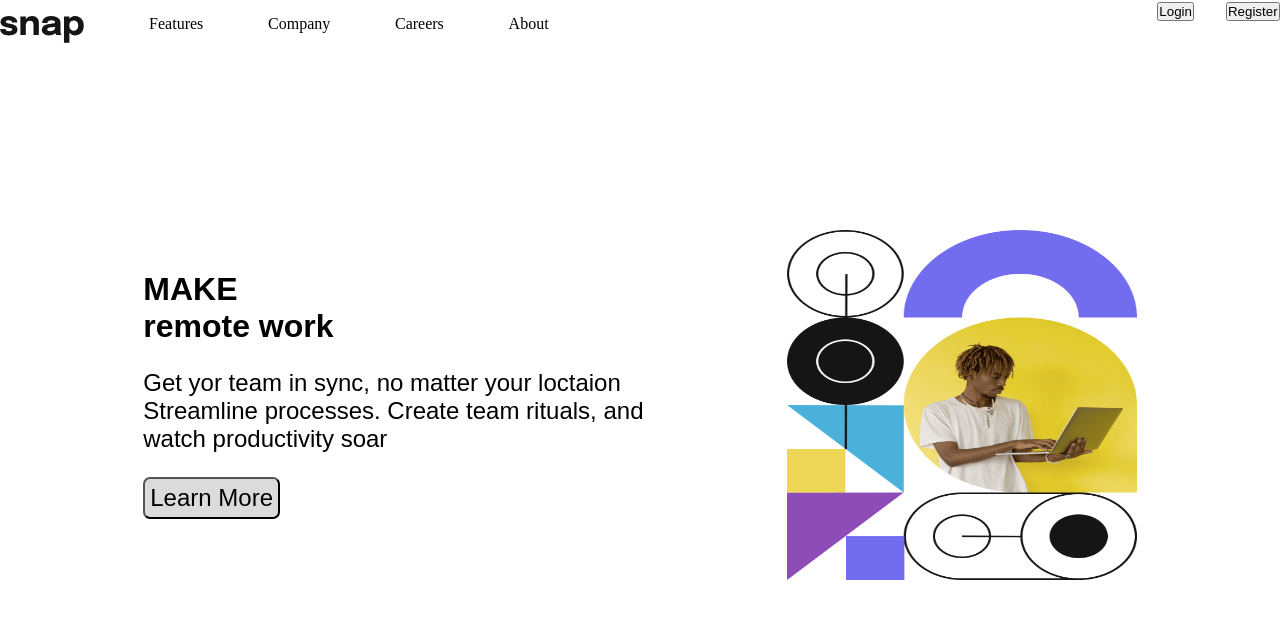
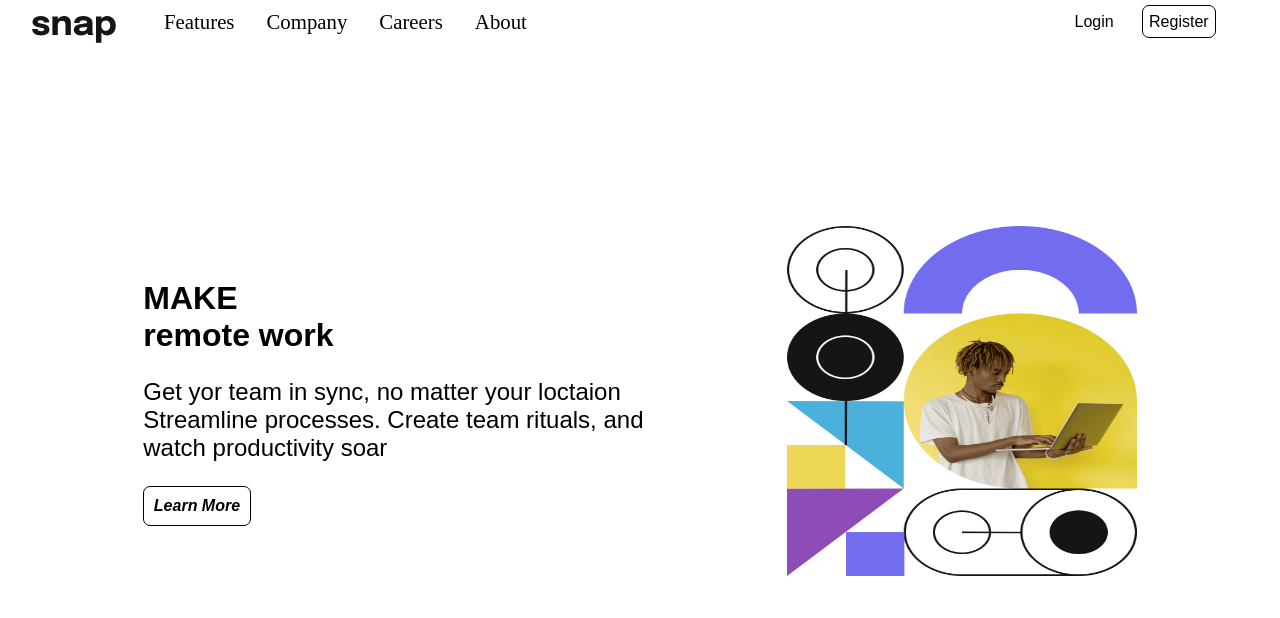
Before and after one commit to kemboi590/Dropdown-Navigation-Website, a plain HTML site: page index.html in a window 1280 px wide. Drawn offline with Linux system fonts and the light colour scheme.

Commit message:
changes made to make the code cleaner

```diff
--- a/index.html
+++ b/index.html
@@ -9,15 +9,16 @@
 </head>
 <body>
     <div class="mywebpage">
+      <!-- my navabr -->
         <div class="mynavbar">
             <nav>
                 <ul>
-                  <li>
+
                   <img src="images/logo.svg" alt="logo" class="image-logo">
-                  </li>
 
+                  <!-- first dropdown -->
                   <li class="dropdown">
-                    <a href="#" class="dropbtn">Features</a>
+                  <a href="#">Features</a>
                     <div class="dropdown-content">
                        <a href="#">To do list</a>
                       <a href="#">Calender </a>
@@ -25,8 +26,9 @@
                     </div>
                   </li>
 
+                   <!-- second dropdown -->
                   <li class="dropdown">
-                    <a href="#" class="dropbtn">Company</a>
+                     <a href="#">Company</a>
                          <div class="dropdown-content">
                            <a href="#">History</a>
                             <a href="#">Our Team</a>
@@ -34,25 +36,27 @@
                         </div>
                   </li>
 
-
                   <li>
-                    <a href="">Careers</a>
+                    <a href="#">Careers</a>
                   </li>
 
                   <li>
-                    <a href="">About</a>
+                    <a href="#">About</a>
                   </li>
 
+                  <!-- nav butons -->
                   <div class="nav-buttons">
                     <button class="btn1">Login</button>
-                    <button>Register</button>
+                    <button class="btn2">Register</button>
                   </div>
 
                 </ul>
               </nav>
 
         </div>
+        <!-- End of Navbar -->
 
+        <!-- My home page -->
         <div class="homepage">
             <div class="decription">
 
@@ -73,6 +77,7 @@
             </div>
 
         </div>
+        <!-- End of Home page -->
     </div>
 </body>
 </html>
--- a/styles.css
+++ b/styles.css
@@ -1,3 +1,4 @@
+/* universal styling */
 *{
     margin: 0;
     padding: 0;
@@ -5,81 +6,72 @@
     text-decoration: none;
 }
 
-
+/* navbar styles */
 .image-logo{
     margin-top: 1rem;
     margin-right: 2rem;
+    margin-left: 2rem;
 }
 
 nav ul {
     display: flex;
-    justify-content: space-around;
+    justify-content: space-between;
     align-items: center;
-    height: 100%;
-    width: 100%;
 }
 
-  nav ul li {
-    height: 100%;
-  }
-
   nav ul li a {
-    margin: 0 1rem;
-    height: 100%;
-    align-items: center;
     padding: 0 1rem;
     color: #000;
     font-weight: 500;
-    transition: all 0.3s ease;
+    font-size: 1.3rem;
   }
 
+  /* dropdown styles */
   .dropdown {
     position: relative;
   }
 
   .dropdown-content {
-
     display: none;
     position: absolute;
-    top: 100%;
-    left: 0;
     background-color: #fff;
-    z-index: 1;
   }
 
-  .dropdown-content a {
+  .dropdown-content  a {
     color: #000;
-    padding: 0.5rem 1rem;
-    text-decoration: none;
+    padding: 0.5rem 0.4rem;
     display: block;
   }
 
-  .dropdown:hover .dropdown-content {
+  .dropdown:hover  .dropdown-content {
     display: block;
   }
 
-  .dropbtn {
-    display: inline-block;
-    height: 100%;
-    align-items: center;
-    padding: 0 1rem;
-  }
-
-
   .nav-buttons{
-    display: flex;
-    flex-direction: flex-end;
-    margin-left: 36rem;
-    align-items: center;
-    margin-bottom: 1.5rem;
+    margin-right: 2.0rem;
+    margin-left: auto;
     border-radius: 7px;
-
   }
   .btn1{
-    margin-right: 2rem;
+    margin-right: 1.5rem;
+    border: none;
+    background: none;
+    font-weight: 500;
+    font-size: 1.0rem;
 
   }
 
+  .btn2{
+    margin-right: 2rem;
+    background: none;
+    font-weight: 500;
+    font-size: 1.0rem;
+    padding: 0.4rem;
+    border-radius: 7px;
+    border: 1.5px solid #000;
+  }
+
+  /* homepage styles */
 .homepage{
     display: flex;
     justify-content: space-evenly;
@@ -96,27 +88,46 @@ nav ul {
     font-family: Arial, Helvetica, sans-serif;
     margin-bottom: 1.5rem;
 
+
 }
 .more-details{
     font-size: 1.5rem;
-    font-weight: 500;
+    font-weight: 00;
     color: #000;
     font-family: Arial, Helvetica, sans-serif;
     margin-bottom: 1.5rem;
 }
 
 .learn-more{
-    font-size: 1.5rem;
-    font-weight: 500;
-    color: #000;
-    font-family: Arial, Helvetica, sans-serif;
-    margin-bottom: 1.5rem;
-    background-color: rgb(219, 219, 219);
+    background: none;
+    font-weight: 600;
+    font-size: 1.0rem;
+    padding: 0.6rem;
     border-radius: 7px;
-    padding: 5px;
+    border: 1.5px solid #000;
+    font-style: oblique;
 }
 
 .home-image{
     height: 350px;
     width: 350px;
 }
+
+
+/* small screens media queries */
+@media only screen and (max-width: 768px) {
+    nav ul {
+      display: flex;
+      flex-direction: column;
+
+    }
+
+    .homepage{
+        flex-direction: column;
+        height: 100%;
+        width: 100%;
+    }
+    .homeImage {
+      order: -1;
+    }
+  }
```
Also changed, not shown: images/icon-planning.svg (added). Lines whose indentation alone changed are shown as unchanged.
